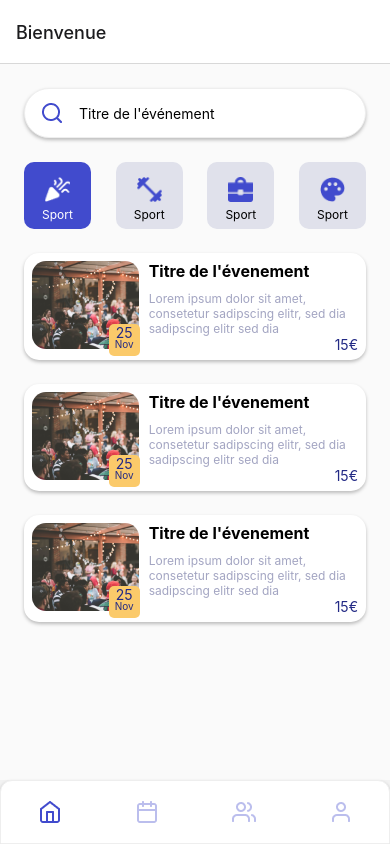
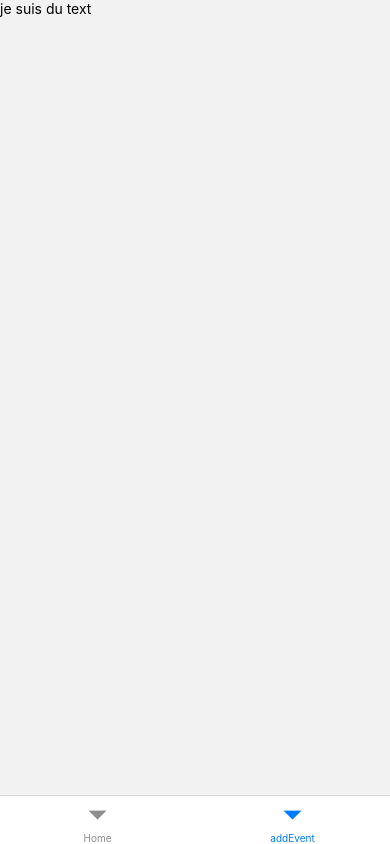
Before and after one commit to wared2003/devlab_amour_des_assos_front, a React Native app: screen /addEvent in a window 390 px wide. Built offline with nearby package versions, Linux system fonts and the light colour scheme.

Commit message:
correction navigation et retourche titre home

```diff
--- a/App.js
+++ b/App.js
@@ -1,49 +1,42 @@
 import * as React from 'react';
 import { NavigationContainer } from '@react-navigation/native';
 import { createNativeStackNavigator } from '@react-navigation/native-stack';
+import Home from "./components/home_page";
+import { createBottomTabNavigator } from '@react-navigation/bottom-tabs';
+import AddEvent from "./components/addEvent";
 import JoinEvent from "./components/joinEvent";
-import Home from "./components/home_page";
-import {Image, TouchableOpacity} from "react-native";
 
-const Stack = createNativeStackNavigator();
 
+const Tab = createBottomTabNavigator();
+
+
+//pour chaque page qui contient une navigation de type stack, creer une navigation homestack comme suit puis l'inclure dans la bar de navigation tabscreen.
+
+//navigation stack de la homepage:
+//<headerShown : false>permet de ne pas afficher le header.
+const HomeStack = createNativeStackNavigator();
+function HomeStackScreen() {
+    return (
+        <HomeStack.Navigator>
+            <HomeStack.Screen name="Home" component={Home} options={{headerShown: false}}/>
+            <HomeStack.Screen name="JoinEvent" component={JoinEvent} />
+        </HomeStack.Navigator>
+    );
+}
+
+
+
+
+
+
+//bar de navigation general :
 const Navigation = () => {
     return (
         <NavigationContainer>
-            <Stack.Navigator>
-                <Stack.Screen
-                    name="Home"
-                    component={Home}
-                    options={{
-                        title: 'Bienvenue',
-                    }}
-                />
-                <Stack.Screen
-                    name="Event"
-                    component={JoinEvent}
-                    options={{
-                        title: '',
-                        // header background is transparent
-                        headerTransparent: 'true',
-                        headerStyle:{
-                            // remove border bottom and shadow on header
-                            elevation: 0,
-                            shadowOpacity: 0,
-                            borderBottomWidth: 0,
-                        },
-
-                        // headerBackImageSource: () => ('../assets/icon/arrow_back.png')
-
-                        // headerLeft: (props) => {
-                        //     return(
-                        //         <TouchableOpacity onPress={() => navigation.navigate('text')}>
-                        //             <Image style={{height: 27, width: 27, marginLeft: 16}} source={require('./assets/icon/arrow_back.png')}/>
-                        //         </TouchableOpacity>
-                        //     )
-                        // }
-                    }}
-                />
-            </Stack.Navigator>
+            <Tab.Navigator >
+                <Tab.Screen name="Home" component={HomeStackScreen} options={{headerShown: false}}/>
+                <Tab.Screen name="addEvent" component={AddEvent} options={{headerShown: false}}/>
+            </Tab.Navigator>
         </NavigationContainer>
     );
 };
--- /dev/null
+++ b/components/addEvent.js
@@ -0,0 +1,26 @@
+import React from "react";
+import { StyleSheet, View, Text} from "react-native";
+
+class AddEvent extends React.Component{
+
+        _renderAddEvent(){
+            return(
+                <View style={styles.main_container}>
+                    <Text>je suis du text</Text>
+                </View>
+                );
+
+        };
+
+    render() {
+        return this._renderAddEvent();
+    }
+}
+const styles = StyleSheet.create({
+    main_container: {
+        flex: 1,
+    },
+
+})
+
+export default AddEvent
--- a/components/home_page.js
+++ b/components/home_page.js
@@ -1,17 +1,21 @@
 import React from 'react';
 import EventFilterBtn from "./event_filter_btn";
 import SearchEvent from "./search-event";
-import Navbar from "./navbar";
 import {StyleSheet, View, ScrollView, Image, Text, TouchableOpacity} from 'react-native'
+import JoinEvent from "./joinEvent";
+
 
 export default class Home extends React.Component {
-    render() {
+
+
+    _homepage(){
         return (
             <View style={styles.container}>
                 <ScrollView style={styles.body}>
+                    <Text style={styles.headerTitre}>Bienvenue</Text>
                     <SearchEvent/>
                     <EventFilterBtn/>
-                    <TouchableOpacity style={styles.card} onPress={() => this.props.navigation.navigate('Event')}>
+                    <TouchableOpacity style={styles.card} onPress={() => {console.log(this.props.navigation.navigate('JoinEvent'))}}>
                         <View style={styles.leftPart}>
                             <Image source={require('../assets/content.png')} style={styles.cardImg}/>
                             <View style={styles.date}>
@@ -26,7 +30,7 @@ export default class Home extends React.Component {
                             <Text style={styles.eventPrix}>15€</Text>
                         </View>
                     </TouchableOpacity>
-                    <TouchableOpacity style={styles.card} onPress={() => this.props.navigation.navigate('Event')}>
+                    <TouchableOpacity style={styles.card} onPress={() => this.props.navigation.navigate('JoinEvent')}>
                         <View style={styles.leftPart}>
                             <Image source={require('../assets/content.png')} style={styles.cardImg}/>
                             <View style={styles.date}>
@@ -41,7 +45,7 @@ export default class Home extends React.Component {
                             <Text style={styles.eventPrix}>15€</Text>
                         </View>
                     </TouchableOpacity>
-                    <TouchableOpacity style={styles.card} onPress={() => this.props.navigation.navigate('Event')}>
+                    <TouchableOpacity style={styles.card} onPress={() => this.props.navigation.navigate('JoinEvent')}>
                         <View style={styles.leftPart}>
                             <Image source={require('../assets/content.png')} style={styles.cardImg}/>
                             <View style={styles.date}>
@@ -57,9 +61,13 @@ export default class Home extends React.Component {
                         </View>
                     </TouchableOpacity>
                 </ScrollView>
-                <Navbar/>
             </View>
         )
+    }
+
+
+    render() {
+        return this._homepage()
     }
 
 }
@@ -75,6 +83,15 @@ const styles = StyleSheet.create({
         paddingTop: 24,
         flex: 1,
         backgroundColor: '#FAFAFA',
+    },
+
+    headerTitre: {
+        color:'#414BCD',
+        fontWeight:600,
+        fontSize: 32,
+        marginBottom: 16,
+        textAlign: "left",
+        marginLeft: 8,
     },
     card: {
         height: 107,
--- a/package.json
+++ b/package.json
@@ -8,6 +8,7 @@
     "eject": "expo eject"
   },
   "dependencies": {
+    "@react-navigation/bottom-tabs": "^6.0.9",
     "@react-navigation/native": "^6.0.6",
     "@react-navigation/native-stack": "^6.2.5",
     "expo": "~42.0.1",
@@ -15,9 +16,9 @@
     "react": "16.13.1",
     "react-dom": "16.13.1",
     "react-native": "https://github.com/expo/react-native/archive/sdk-42.0.0.tar.gz",
-    "react-native-web": "~0.13.12",
+    "react-native-safe-area-context": "3.2.0",
     "react-native-screens": "~3.4.0",
-    "react-native-safe-area-context": "3.2.0"
+    "react-native-web": "~0.13.12"
   },
   "devDependencies": {
     "@babel/core": "^7.9.0"
```
Also changed, not shown: 1 other file (tests, documents, lock files or other folders).
